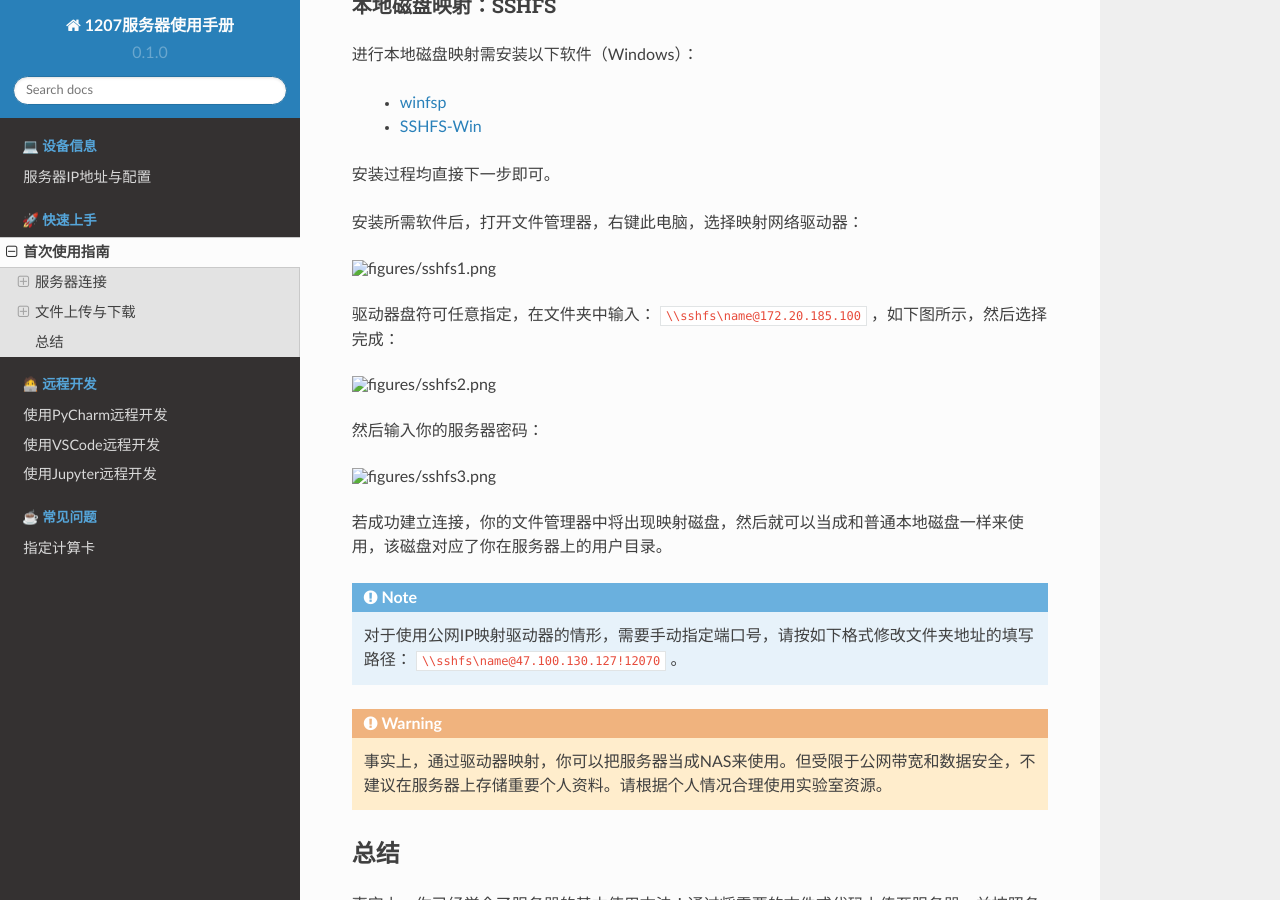
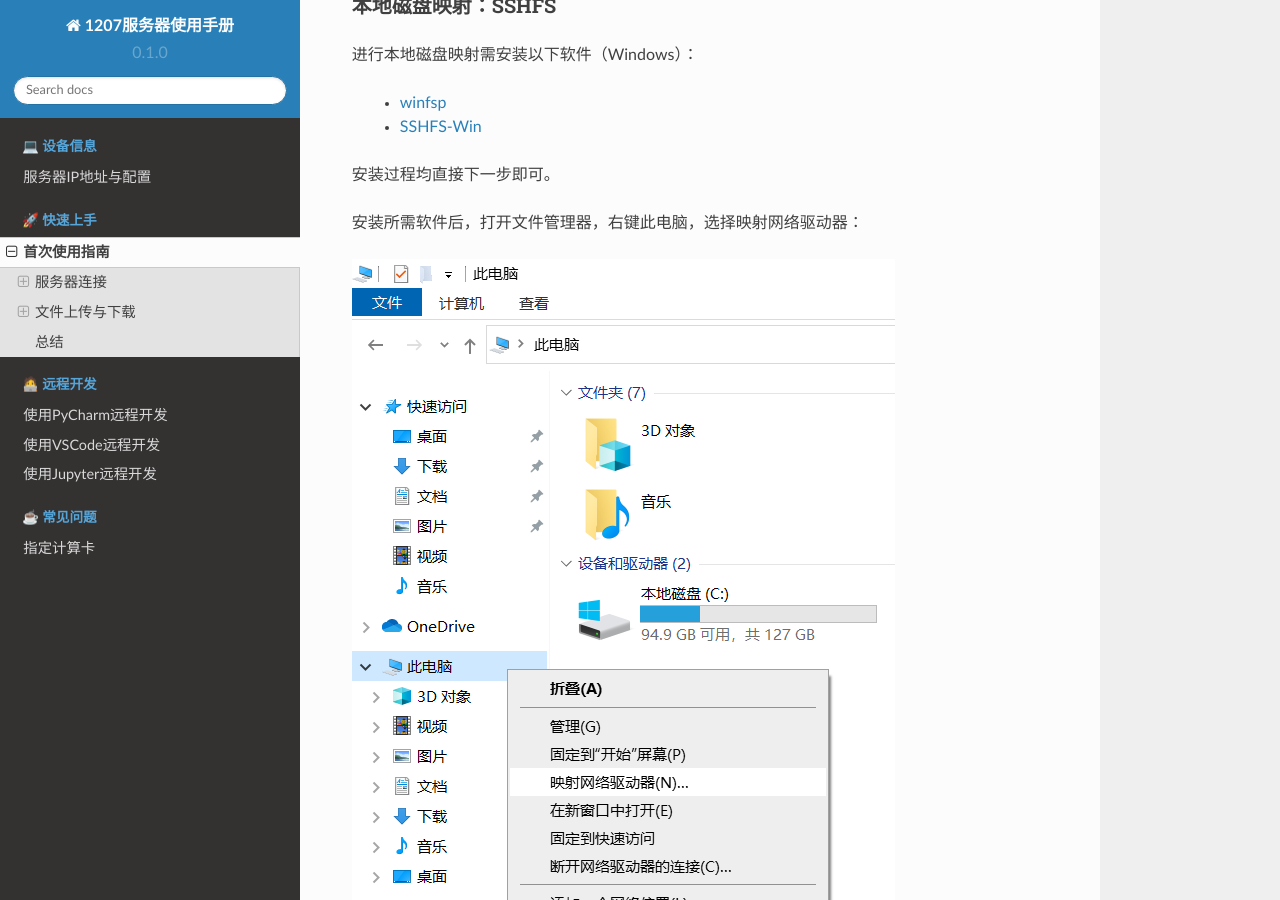
Before and after one commit to TangYuanqing/1207-server-docs, a Sphinx documentation site: the page built from docs/source/tutorial/first.rst, in a window 1280 px wide and 900 px high, scrolled down 1758 px. Built offline with Sphinx 7.4.7 and the Read the Docs theme 2.0.0, drawn with Linux system fonts in a browser that asks for light colours.

Commit message:
Please enter the commit message for your changes. Lines starting with '#' will be ignored, and an empty message aborts the commit.
On branch main
Your branch is up to date with 'origin/main'.

Changes to be committed:
	modified:   docs/source/tutorial/first.rst

```diff
--- a/docs/source/tutorial/first.rst
+++ b/docs/source/tutorial/first.rst
@@ -60,17 +60,19 @@
 
 安装所需软件后，打开文件管理器，右键此电脑，选择映射网络驱动器：
 
-.. figure:: /figures/sshfs1.png
+.. figure:: figures/sshfs1.png
 
 驱动器盘符可任意指定，在文件夹中输入： ``\\sshfs\name@172.20.185.100`` ，如下图所示，然后选择完成：
 
-.. figure:: /figures/sshfs2.png
+.. figure:: figures/sshfs2.png
 
 然后输入你的服务器密码：
 
-.. figure:: /figures/sshfs3.png
+.. figure:: figures/sshfs3.png
 
 若成功建立连接，你的文件管理器中将出现映射磁盘，然后就可以当成和普通本地磁盘一样来使用，该磁盘对应了你在服务器上的用户目录。
+
+.. figure:: figures/sshfs4.png
 
 .. note::
     对于使用公网IP映射驱动器的情形，需要手动指定端口号，请按如下格式修改文件夹地址的填写路径： ``\\sshfs\name@47.100.130.127!12070`` 。
```
